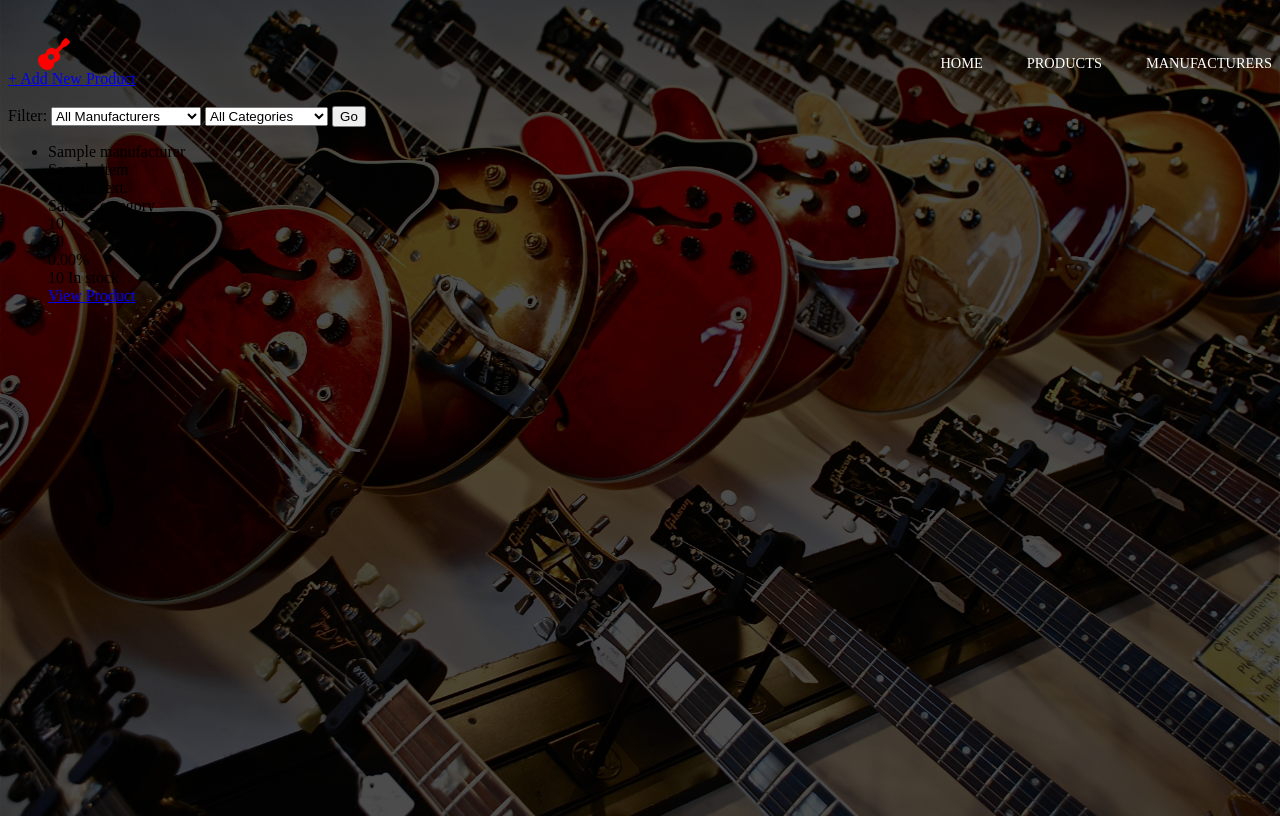
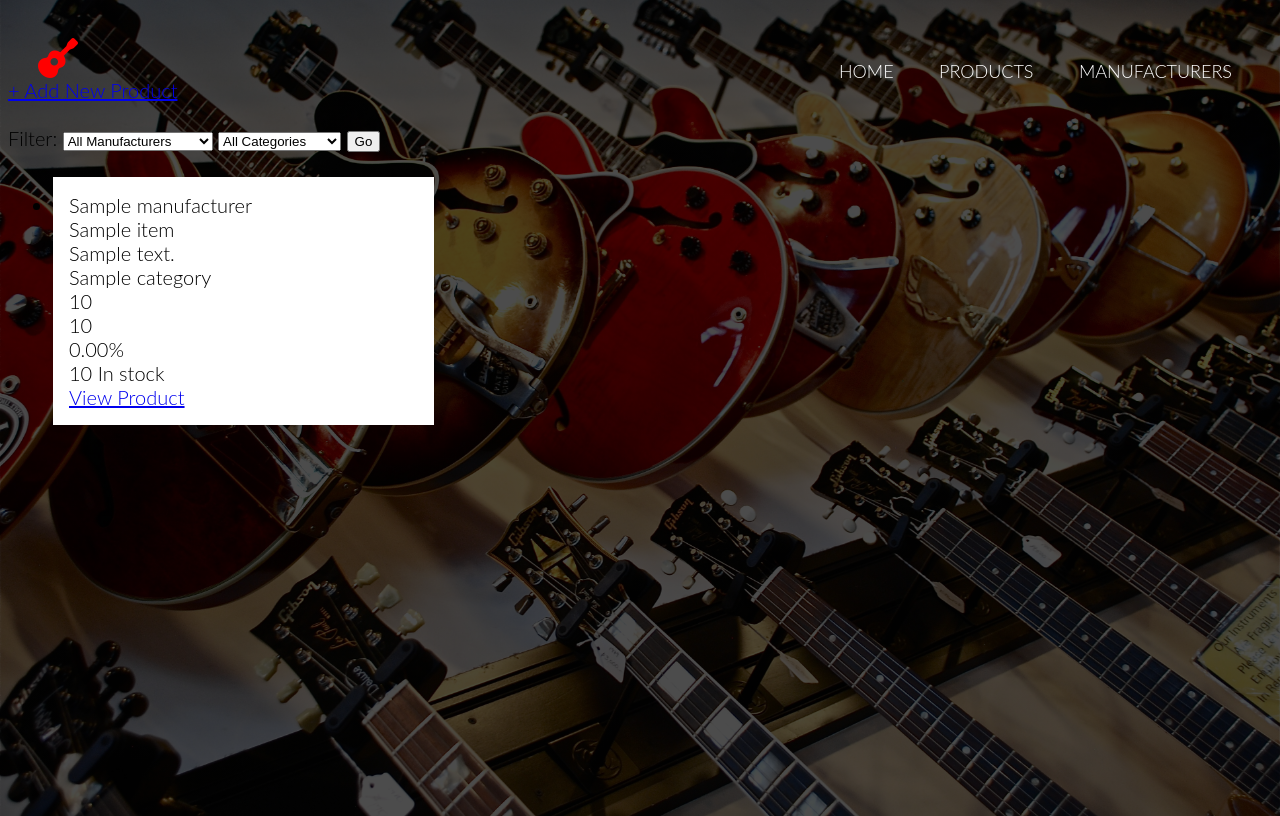
Before and after one commit to camsh69/Guitar_Store_Inventory_App_Python, a Flask app: page /products in a window 1280 px wide. Run offline with Flask 2, Linux system fonts and the light colour scheme; a database or web service that is not in the repository returns one stand-in record (values such as "Sample title"); some libraries are stand-ins or nearby versions.

Commit message:
styling to product list commit

```diff
--- a/static/style.css
+++ b/static/style.css
@@ -4,6 +4,11 @@ body {
   background-size: cover;
   background-position: center;
   height: 100vh;
+  font-family: "Lato", "Arial", sans-serif;
+  font-weight: 300;
+  font-size: 20px;
+  text-rendering: optimizeLegibility;
+  overflow-x: hidden;
 }
 
 h1 {
@@ -34,7 +39,7 @@ h2 {
 }
 .main-nav li {
   display: inline;
-  margin-left: 40px;
+  margin-right: 40px;
 }
 .main-nav li a:link,
 .main-nav li a:visited {
@@ -50,3 +55,41 @@ h2 {
 .main-nav li a:active {
   border-bottom: 2px solid red;
 }
+
+/* product list */
+
+.column {
+  float: left;
+  width: 33.33%;
+  padding: 5px;
+}
+
+/* Clear floats after containers */
+.row::after {
+  content: "";
+  clear: both;
+  display: table;
+}
+
+div.card {
+  background-color: white;
+}
+
+div.card:hover {
+  box-shadow: 0 8px 16px 0 rgba(0, 0, 0, 0.2);
+}
+
+div.container {
+  padding: 16px;
+}
+
+/* footer */
+
+footer {
+  position: fixed;
+  left: 0;
+  bottom: 0;
+  width: 100%;
+  background-color: white;
+  text-align: center;
+}
--- a/templates/products/index.html
+++ b/templates/products/index.html
@@ -28,9 +28,9 @@
     </form>
 </div>
 
-
+<section id="list-container">
     {% for product in all_products %}
-<div>
+    <div class="column">
         <ul>
             {% if request.args.get('manufacturer') == None and request.args.get('category') == None %}
             {% include 'products/list.html' %}
@@ -43,6 +43,7 @@
             {% endif %}
         </ul>
     </div>
+</section>
 
 {% endfor %}
 
--- a/templates/products/list.html
+++ b/templates/products/list.html
@@ -1,4 +1,6 @@
 <li>
+    <div class="card">
+        <div class="container">
             {{ product.manufacturer.name }} <br>
             {{ product.item }} <br>
             {{ product.description }} <br>
@@ -8,4 +10,6 @@
             {{ product.calculate_mark_up() }}% <br>
             {{ product.stock_quantity }} {{ product.check_stock_status() }} <br>
             <a href="/products/{{ product.id }}">View Product</a>
+        </div>
+    </div>
 </li>
```
Also changed, not shown: templates/index.html (+10 -5 lines). Lines whose indentation alone changed are shown as unchanged.
